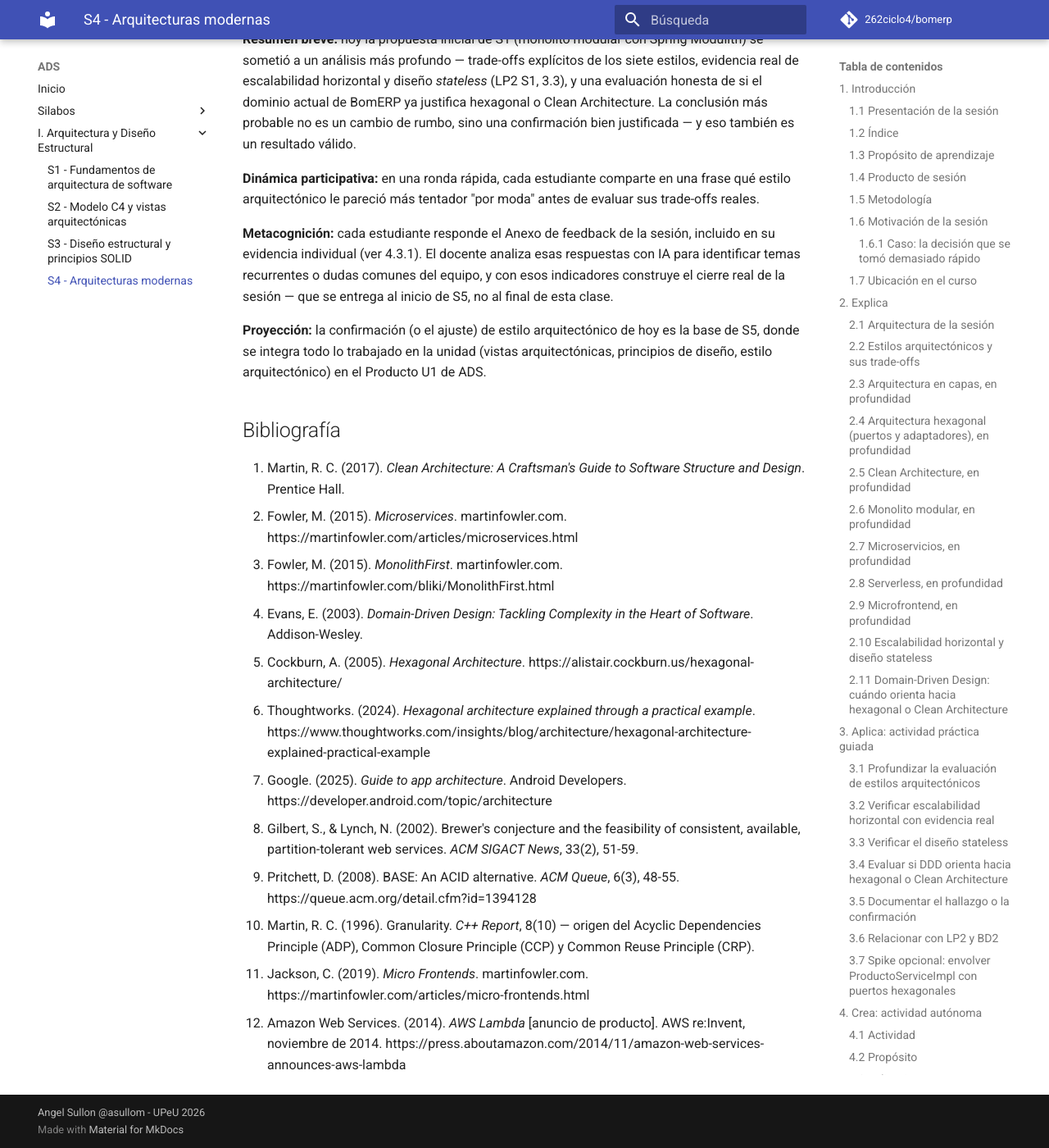
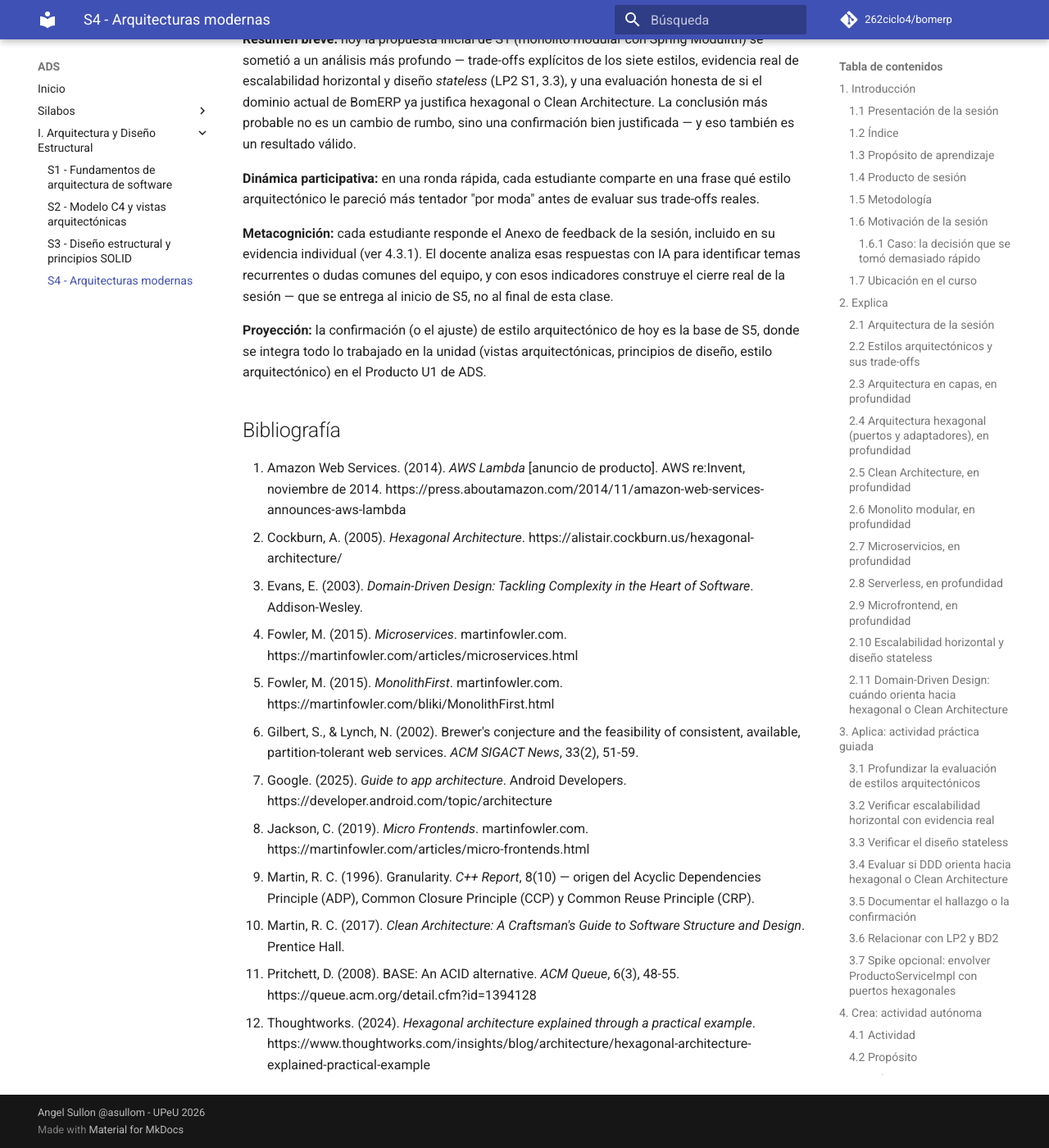
Before and after one commit to 262ciclo4/bomerp, an MkDocs documentation site: the page built from docs/ads/sesiones/S04_Arquitecturas_Modernas.md, in a window 1280 px wide and 1400 px high, scrolled down 32646 px. Shown: the whole window at 82% size. Built offline with MkDocs 1.6.1 and Material for MkDocs 9.7.7, drawn with Linux system fonts in a browser that asks for light colours; comment, search, counter and statistics services are not loaded; some of the changed text lies outside the part shown.

```diff
--- a/docs/ads/sesiones/S04_Arquitecturas_Modernas.md
+++ b/docs/ads/sesiones/S04_Arquitecturas_Modernas.md
@@ -794,15 +794,15 @@ Tiempo: 5 min.
 
 ## Bibliografía
 
-1. Martin, R. C. (2017). *Clean Architecture: A Craftsman's Guide to Software Structure and Design*. Prentice Hall.
-2. Fowler, M. (2015). *Microservices*. martinfowler.com. https://martinfowler.com/articles/microservices.html
-3. Fowler, M. (2015). *MonolithFirst*. martinfowler.com. https://martinfowler.com/bliki/MonolithFirst.html
-4. Evans, E. (2003). *Domain-Driven Design: Tackling Complexity in the Heart of Software*. Addison-Wesley.
-5. Cockburn, A. (2005). *Hexagonal Architecture*. https://alistair.cockburn.us/hexagonal-architecture/
-6. Thoughtworks. (2024). *Hexagonal architecture explained through a practical example*. https://www.thoughtworks.com/insights/blog/architecture/hexagonal-architecture-explained-practical-example
+1. Amazon Web Services. (2014). *AWS Lambda* [anuncio de producto]. AWS re:Invent, noviembre de 2014. https://press.aboutamazon.com/2014/11/amazon-web-services-announces-aws-lambda
+2. Cockburn, A. (2005). *Hexagonal Architecture*. https://alistair.cockburn.us/hexagonal-architecture/
+3. Evans, E. (2003). *Domain-Driven Design: Tackling Complexity in the Heart of Software*. Addison-Wesley.
+4. Fowler, M. (2015). *Microservices*. martinfowler.com. https://martinfowler.com/articles/microservices.html
+5. Fowler, M. (2015). *MonolithFirst*. martinfowler.com. https://martinfowler.com/bliki/MonolithFirst.html
+6. Gilbert, S., & Lynch, N. (2002). Brewer's conjecture and the feasibility of consistent, available, partition-tolerant web services. *ACM SIGACT News*, 33(2), 51-59.
 7. Google. (2025). *Guide to app architecture*. Android Developers. https://developer.android.com/topic/architecture
-8. Gilbert, S., & Lynch, N. (2002). Brewer's conjecture and the feasibility of consistent, available, partition-tolerant web services. *ACM SIGACT News*, 33(2), 51-59.
-9. Pritchett, D. (2008). BASE: An ACID alternative. *ACM Queue*, 6(3), 48-55. https://queue.acm.org/detail.cfm?id=1394128
-10. Martin, R. C. (1996). Granularity. *C++ Report*, 8(10) — origen del Acyclic Dependencies Principle (ADP), Common Closure Principle (CCP) y Common Reuse Principle (CRP).
-11. Jackson, C. (2019). *Micro Frontends*. martinfowler.com. https://martinfowler.com/articles/micro-frontends.html
-12. Amazon Web Services. (2014). *AWS Lambda* [anuncio de producto]. AWS re:Invent, noviembre de 2014. https://press.aboutamazon.com/2014/11/amazon-web-services-announces-aws-lambda
+8. Jackson, C. (2019). *Micro Frontends*. martinfowler.com. https://martinfowler.com/articles/micro-frontends.html
+9. Martin, R. C. (1996). Granularity. *C++ Report*, 8(10) — origen del Acyclic Dependencies Principle (ADP), Common Closure Principle (CCP) y Common Reuse Principle (CRP).
+10. Martin, R. C. (2017). *Clean Architecture: A Craftsman's Guide to Software Structure and Design*. Prentice Hall.
+11. Pritchett, D. (2008). BASE: An ACID alternative. *ACM Queue*, 6(3), 48-55. https://queue.acm.org/detail.cfm?id=1394128
+12. Thoughtworks. (2024). *Hexagonal architecture explained through a practical example*. https://www.thoughtworks.com/insights/blog/architecture/hexagonal-architecture-explained-practical-example
```
Also changed, not shown: other parts of docs/ads/sesiones/S04_Arquitecturas_Modernas.md (+1 -1 lines).
